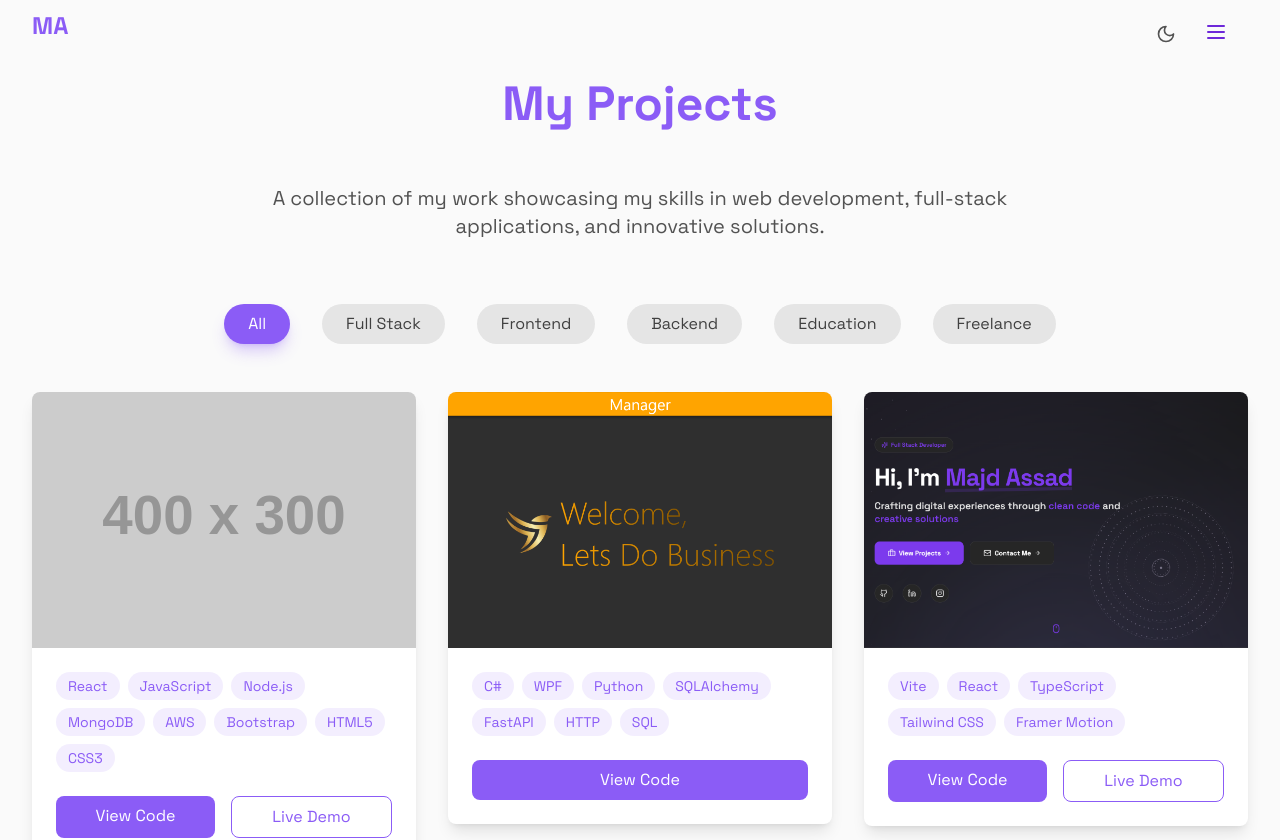
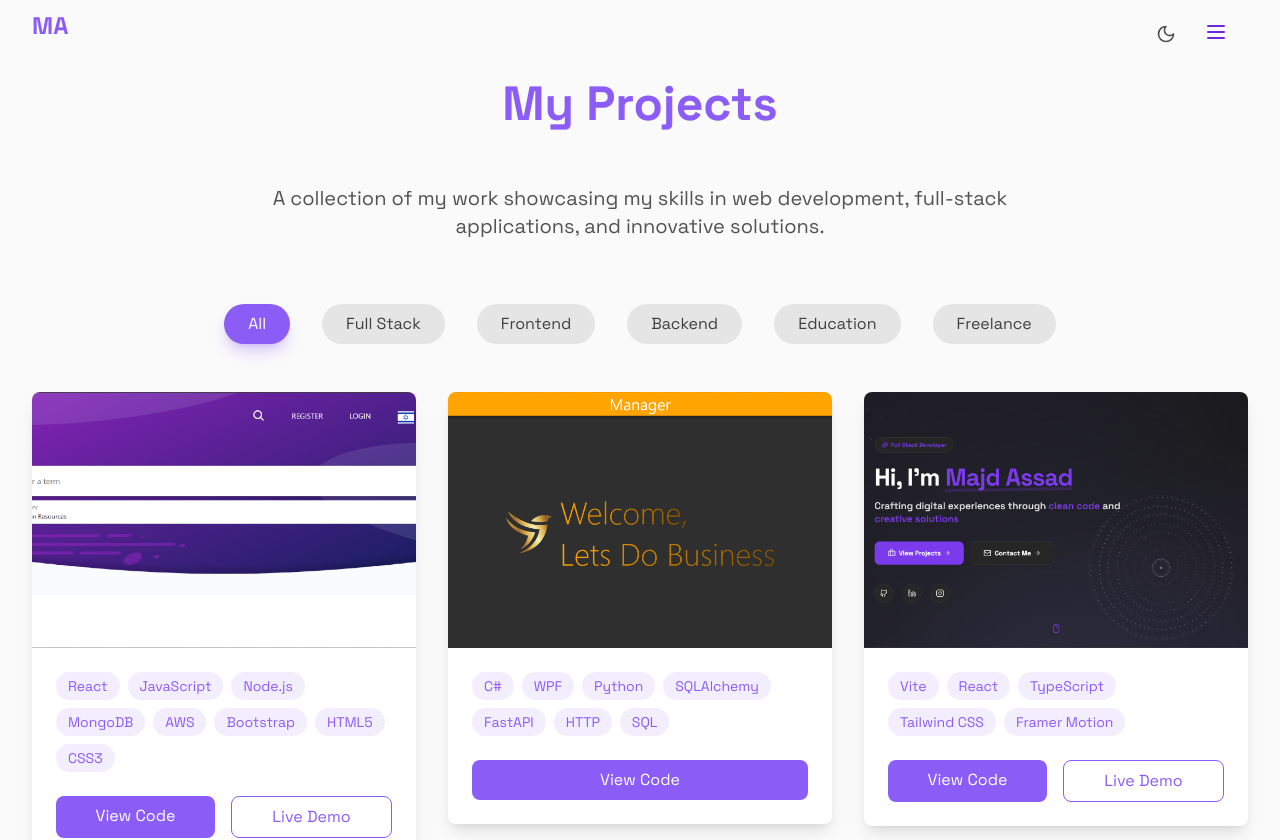
Before and after one commit to MajdAssad22/majd-assad-website, a React (Vite) app: page /projects in a window 1280 px wide. Shown: the top 840 px of the page. Built offline with nearby package versions, Linux system fonts and the light colour scheme.

Commit message:
Updated the content of the Termi project

```diff
--- a/src/data/projects.ts
+++ b/src/data/projects.ts
@@ -37,10 +37,10 @@ export const projects: Project[] = [
       "HTML5",
       "CSS3",
     ],
-    image: "https://via.placeholder.com/400x300",
+    image: "/projects/termi.png",
     category: "Full Stack",
     github: "https://github.com/",
-    live: "https://termi-demo.com",
+    live: "https://termi.majdassad.dev",
     featured: true,
     slug: "termi-platform",
   },
```
Also changed, not shown: public/projects/termi.png (added).
